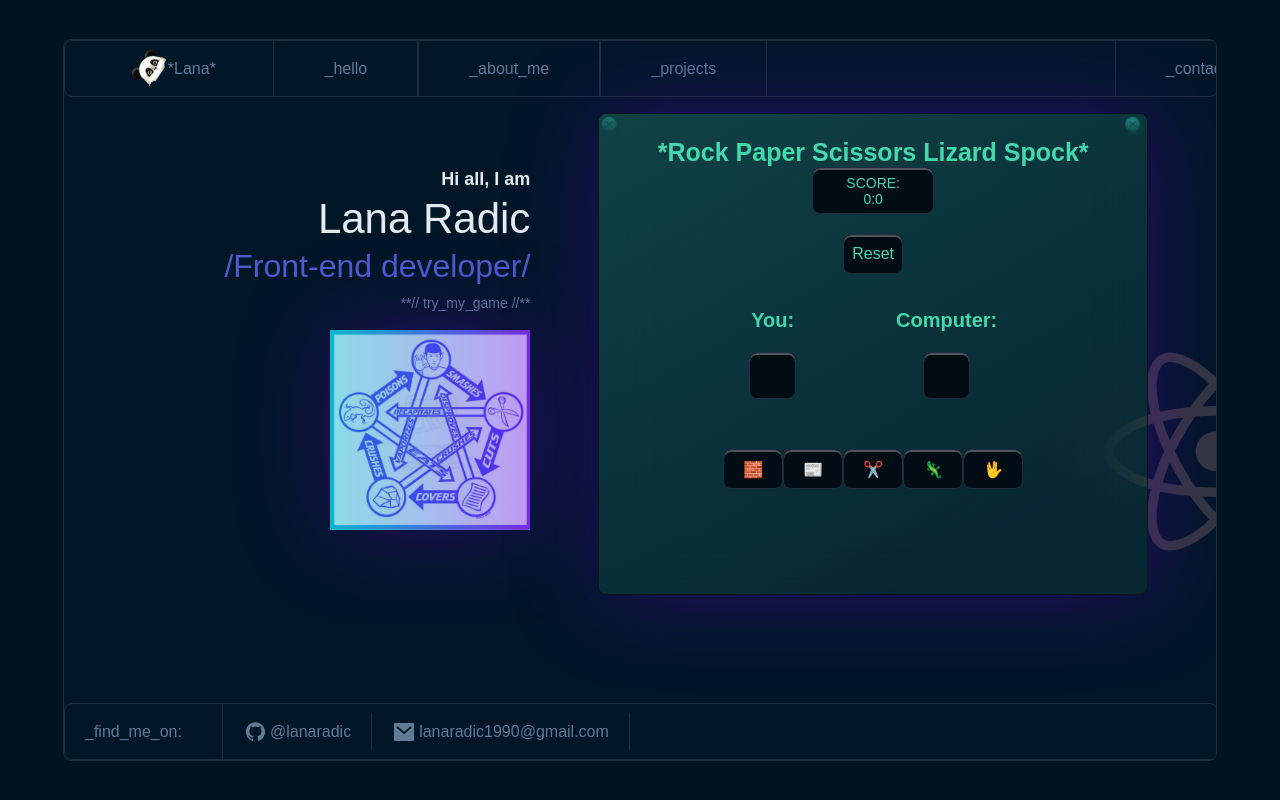
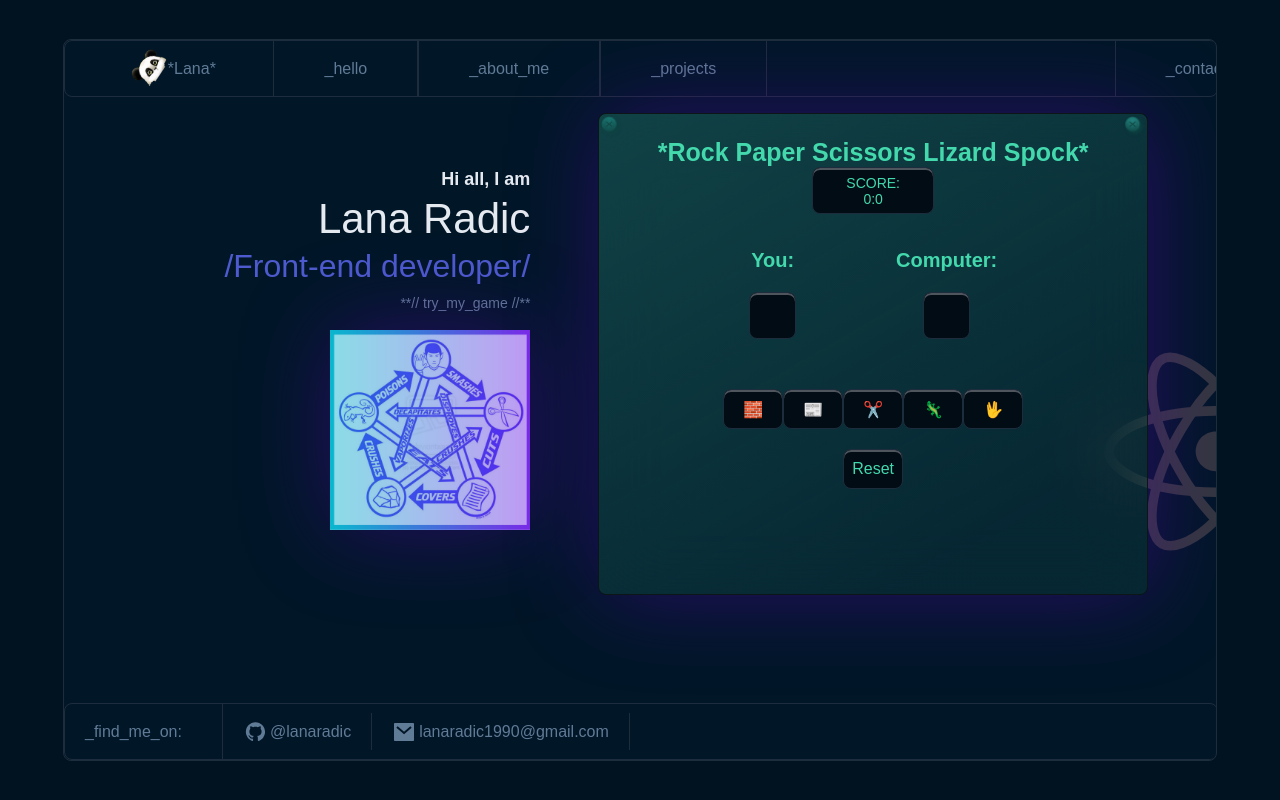
Before and after one commit to lanaradic/portfolio, a React (Vite) app: page / in a window 1280 px wide. Built offline with nearby package versions, Linux system fonts and the light colour scheme.

Commit message:
reset button update

```diff
--- a/src/components/Gamee.jsx
+++ b/src/components/Gamee.jsx
@@ -93,7 +93,6 @@ const Gamee = () => {
 							{playerScore}:{computerScore}
 						</div>
 					</div>
-					<button onClick={resetGame}>Reset</button>
 					<div className="container">
 						<div className="section">
 							<div className="info">
@@ -119,6 +118,7 @@ const Gamee = () => {
 							</button>
 						))}
 					</div>
+					<button onClick={resetGame}>Reset</button>
 				</div>
 			</div>
 		</>
```
